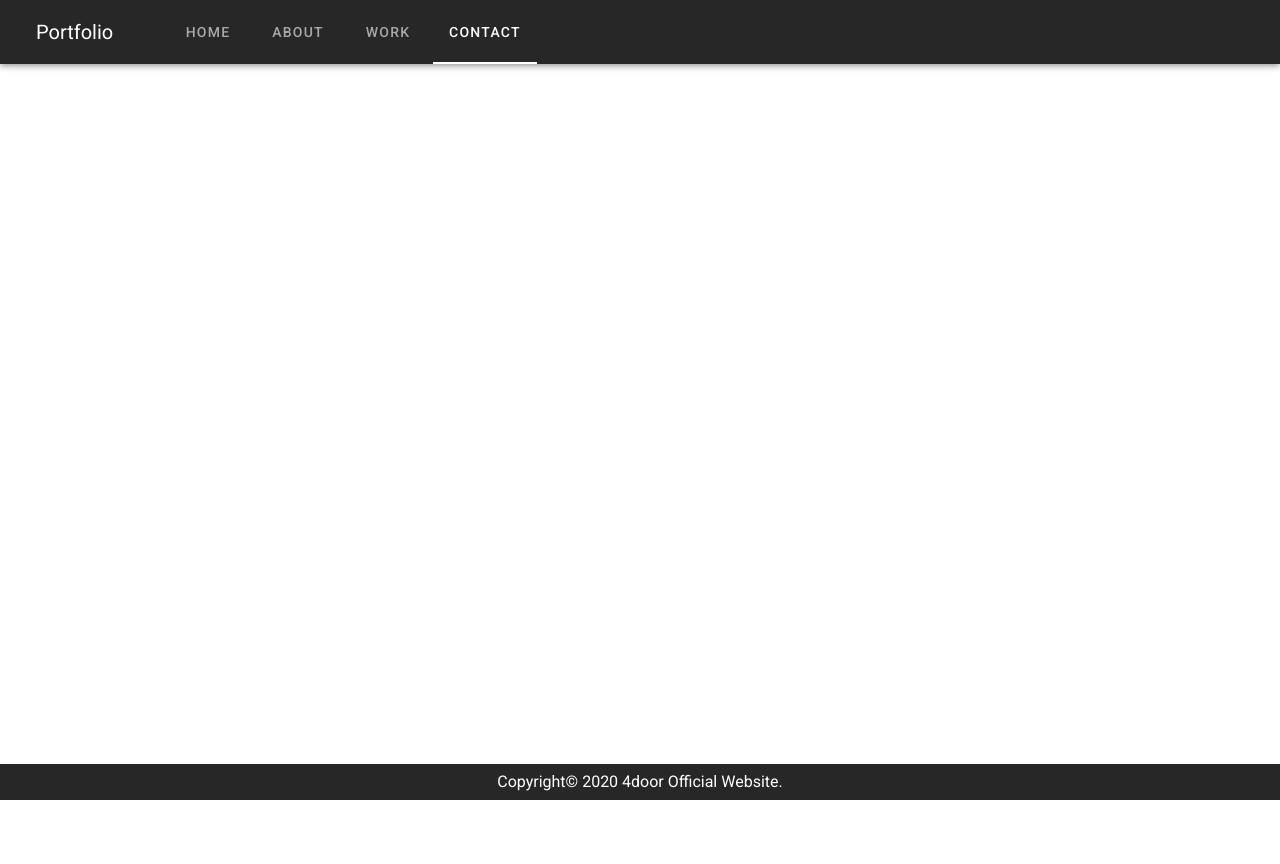
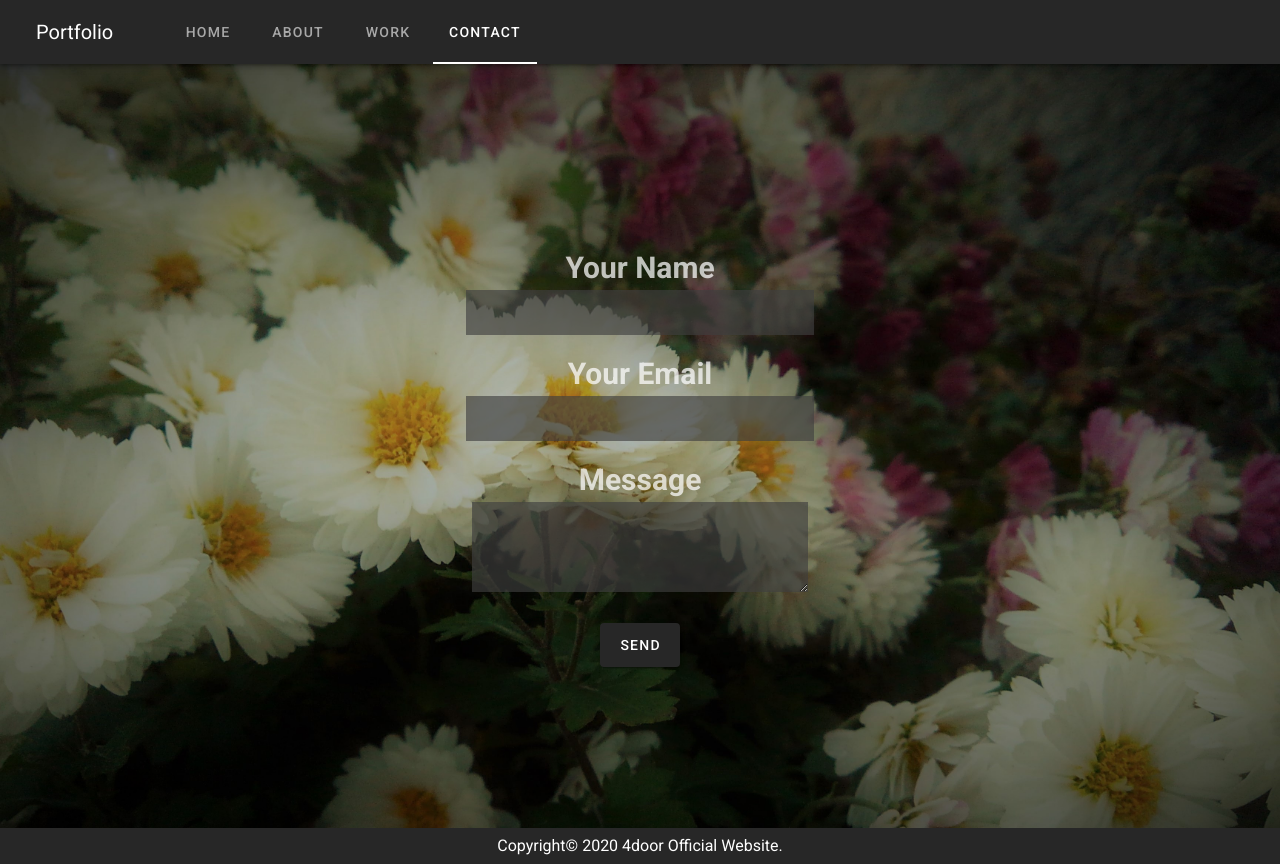
Before and after one commit to 4door/Portfolio, a Vue app: page /#/contact in a window 1280 px wide. Before the commit the page ends 800 px from the top, so only its background shows below. Built offline with nearby package versions, Linux system fonts and the light colour scheme.

Commit message:
update:contact

```diff
--- a/public/index.html
+++ b/public/index.html
@@ -4,7 +4,7 @@
     <meta charset="utf-8">
     <meta http-equiv="X-UA-Compatible" content="IE=edge">
     <meta name="viewport" content="width=device-width,initial-scale=1.0">
-    <link rel="icon" href="<%= BASE_URL %>cat.ico">
+    <link rel="icon" href="<%= BASE_URL %>icon.ico">
     <title>Portfolio</title>
     <link rel="stylesheet" href="https://fonts.googleapis.com/css?family=Roboto:100,300,400,500,700,900">
     <link rel="stylesheet" href="https://cdn.jsdelivr.net/npm/@mdi/font@latest/css/materialdesignicons.min.css">
@@ -16,4 +16,10 @@
     <div id="app"></div>
     <!-- built files will be auto injected -->
   </body>
+  <!-- A little help for the Netlify post-processing bots -->
+  <form name="contact" netlify netlify-honeypot="bot-field" hidden>
+    <input type="text" name="name" />
+    <input type="email" name="email" />
+    <textarea name="message"></textarea>
+  </form>
 </html>
--- a/router.js
+++ b/router.js
@@ -2,6 +2,8 @@ import Vue from 'vue'
 import Router from 'vue-router'
 import Home from './src/components/Home.vue'
 import About from './src/components/About.vue'
+import Work from './src/components/Work.vue'
+import Contact from './src/components/Contact.vue'
 
 Vue.use(Router)
 
@@ -16,6 +18,16 @@ export default new Router({
       path: '/about',
       name: 'about',
       component: About
+    },
+    {
+      path: '/work',
+      name: 'work',
+      component: Work
+    },
+    {
+      path: '/contact',
+      name: 'contact',
+      component: Contact
     }
   ]
 })
--- /dev/null
+++ b/src/components/Contact.vue
@@ -0,0 +1,83 @@
+<template>
+  <section class="contact">
+    <v-container fluid fill-height class="contact__content">
+      <form name="contact" l class="contact__content-text" method="POST" netlify>
+        <p>
+            <label class="label">Your Name</label>
+            <input class="textbox" type="text" name="name" />
+        </p>
+        <p>
+            <label class="label">Your Email</label>
+            <input class="textbox" type="email" name="email" />
+        </p>
+        <p>
+            <label class="label">Message</label>
+            <textarea class="textbox" name="message"></textarea>
+        </p>
+        <p>
+            <v-btn large dark class="button" type="submit">Send</v-btn>
+        </p>
+      </form>
+    </v-container>
+  </section>
+</template>
+<style  lang="scss" scoped>
+@import '../styles/common/common.scss';
+.contact__content {
+  background: url("../assets/top.jpg");
+  background-size: cover;
+  background-position: center center;
+  width: 100%;
+  height: 50vh;
+  @include display_pc {
+    height: 100vh;
+  }
+
+  &-text {
+    color: rgba(255, 255, 255, 0.72);
+    text-align: center;
+    font-size: 20px;
+    font-weight: bold;
+  margin: 0px auto;
+    @include display_pc {
+      font-size: 30px;
+    }
+  }
+}
+.label{
+  text-align: center;
+  display: block;
+}
+.textbox{
+  background-color: rgba(63, 63, 63, 0.638) !important;
+}
+
+</style>
+<script>
+export default {
+  methods: {
+      encode (data) {
+      return Object.keys(data)
+          .map(
+          key => `${encodeURIComponent(key)}=${encodeURIComponent(data[key])}`
+          )
+          .join('&')
+      },
+      handleSubmit () {
+      const axiosConfig = {
+          header: { 'Content-Type': 'application/x-www-form-urlencoded' }
+      }
+      this.axios
+          .post(
+          '/',
+          this.encode({
+              'form-name': 'contact',
+              ...this.form
+          }),
+          axiosConfig
+          )
+      },
+  }
+}
+
+</script>
--- a/src/components/HomeHero.vue
+++ b/src/components/HomeHero.vue
@@ -26,9 +26,9 @@
     text-align: center;
     font-size: 28px;
     font-weight: bold;
-  @include display_pc {
-    font-size: 40px;
-  }
+    @include display_pc {
+      font-size: 40px;
+    }
   }
 }
 </style>
--- /dev/null
+++ b/src/components/Work.vue
@@ -0,0 +1,5 @@
+<template>
+  <section class="work">
+    <h2>Work</h2>
+  </section>
+</template>
```
Also changed, not shown: 1 other file (tests, documents, lock files or other folders).
